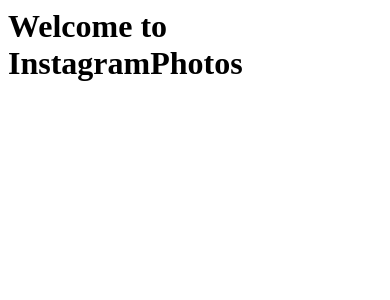
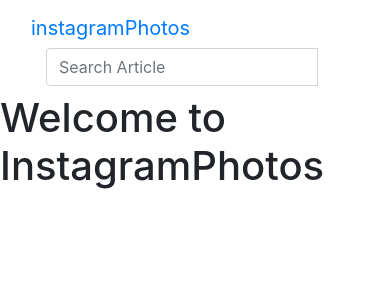
Before and after one commit to Bernard2030/instagramphotoapp, a Django app: page / in a window 390 px wide. Shown: the top 300 px of the page. Run offline with Django 3.2, Linux system fonts and the light colour scheme; some libraries are stand-ins or nearby versions.

Commit message:
add search form in navbar

```diff
--- a/photos/templates/navbar.html
+++ b/photos/templates/navbar.html
@@ -11,6 +11,22 @@
     <div class="navbar-header">
       <a class="navbar-brand" href="/">instagramPhotos</a>
     </div>
+
+      <!-- Adding a search form  -->
+      <div class="col-sm-4 col-md-4 navbar-right">
+
+        <form class="navbar-form" role="search" action="">
+
+          <div class="input-group">
+            <input type="text" class="form-control" placeholder="Search Article" name="article">
+            <div class="input-group-btn">
+              <button class="btn btn-default" type="submit"><i class="glyphicon glyphicon-search"></i></button>
+            </div>
+          </div>
+
+        </form>
+      </div>
+      <!-- search form end -->
   </div>
 </nav>
 </body>
--- a/photos/templates/welcome.html
+++ b/photos/templates/welcome.html
@@ -1 +1,5 @@
+{% extends 'base.html'%}
+
+{% block content%}
 <h1>Welcome to InstagramPhotos</h1>
+{% endblock %}
```
Also changed, not shown: photos/tests.py (+14 -0 lines).
